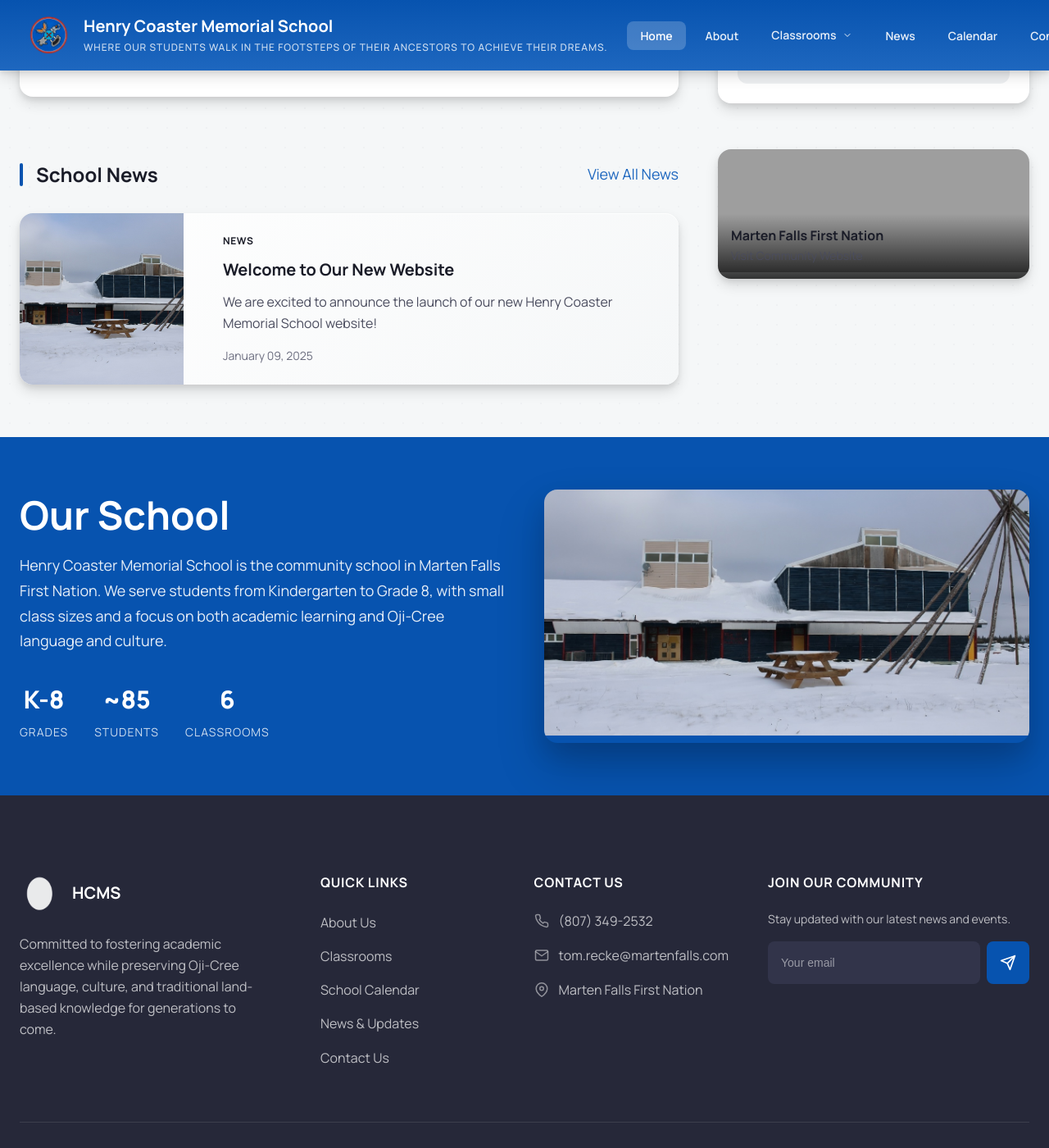
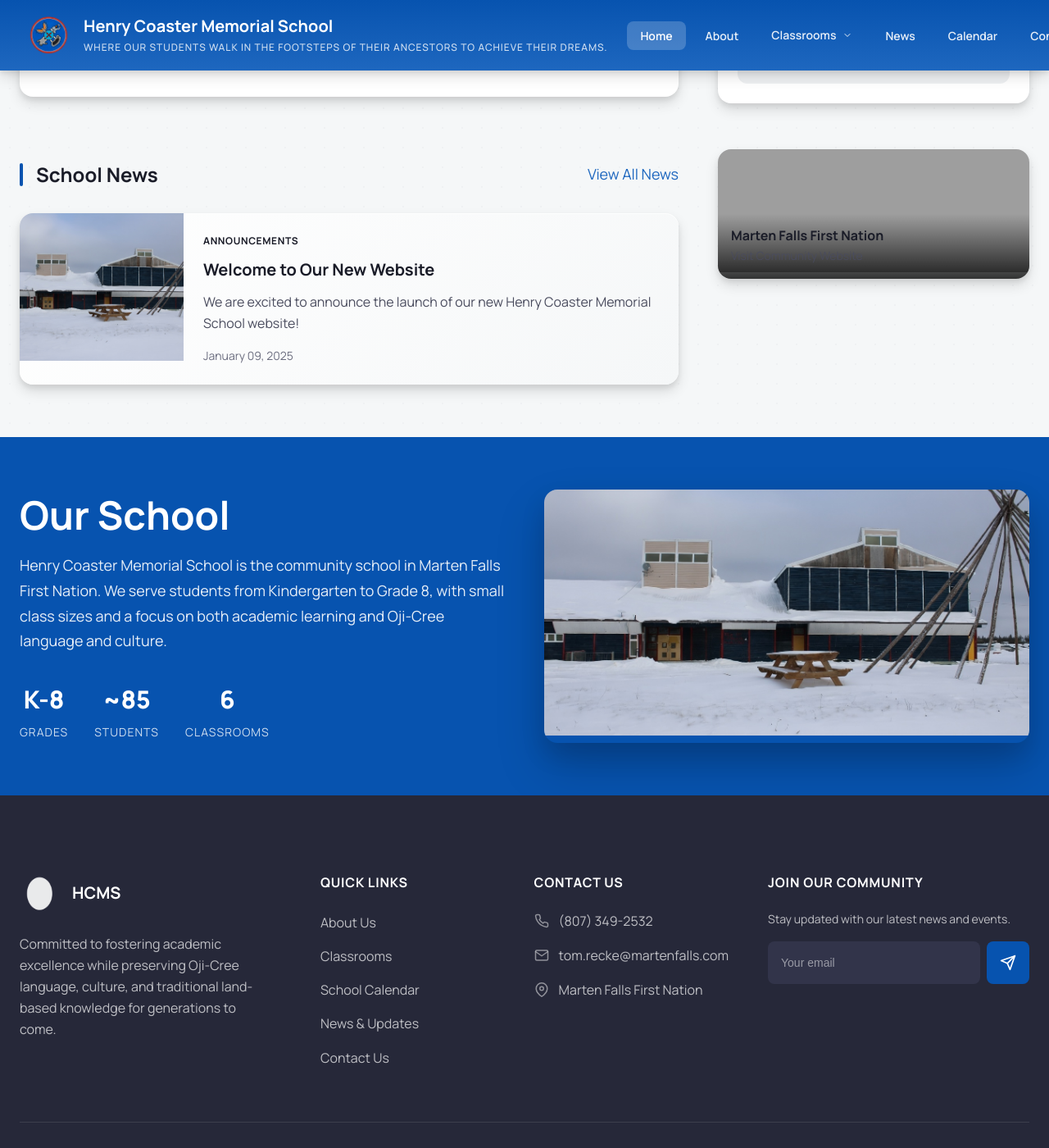
Before and after one commit to reckegabe58/HCMS, a Jekyll site: the page built from index.html, in a window 1280 px wide and 1400 px high, scrolled down 1334 px. Shown: the whole window at 82% size. Built offline with Jekyll 4.4.1, drawn with Linux system fonts in a browser that asks for light colours; grey boxes are pictures that could not be loaded.

Commit message:
Fix news card image display and add image to sample post

```diff
--- a/assets/css/main.css
+++ b/assets/css/main.css
@@ -719,12 +719,13 @@ a:hover {
 .news-card {
   display: grid;
   grid-template-columns: 200px 1fr;
-  gap: var(--space-lg);
+  gap: 0;
   background: linear-gradient(135deg, var(--bg-400) 0%, var(--bg-300) 100%);
   border-radius: var(--radius-xl);
   overflow: hidden;
   box-shadow: var(--shadow-md);
   transition: all var(--transition-base);
+  min-height: 180px;
   /* Subtle inner shadow on top for "shiny" effect */
   box-shadow:
     var(--shadow-md),
@@ -739,10 +740,10 @@ a:hover {
 }
 
 .news-card-image {
-  width: 100%;
-  height: 100%;
-  min-height: 180px;
+  width: 200px;
+  height: 180px;
   object-fit: cover;
+  display: block;
 }
 
 .news-card-content {
```
Also changed, not shown: _posts/2025-01-09-welcome-to-new-website.md (+2 -0 lines).
